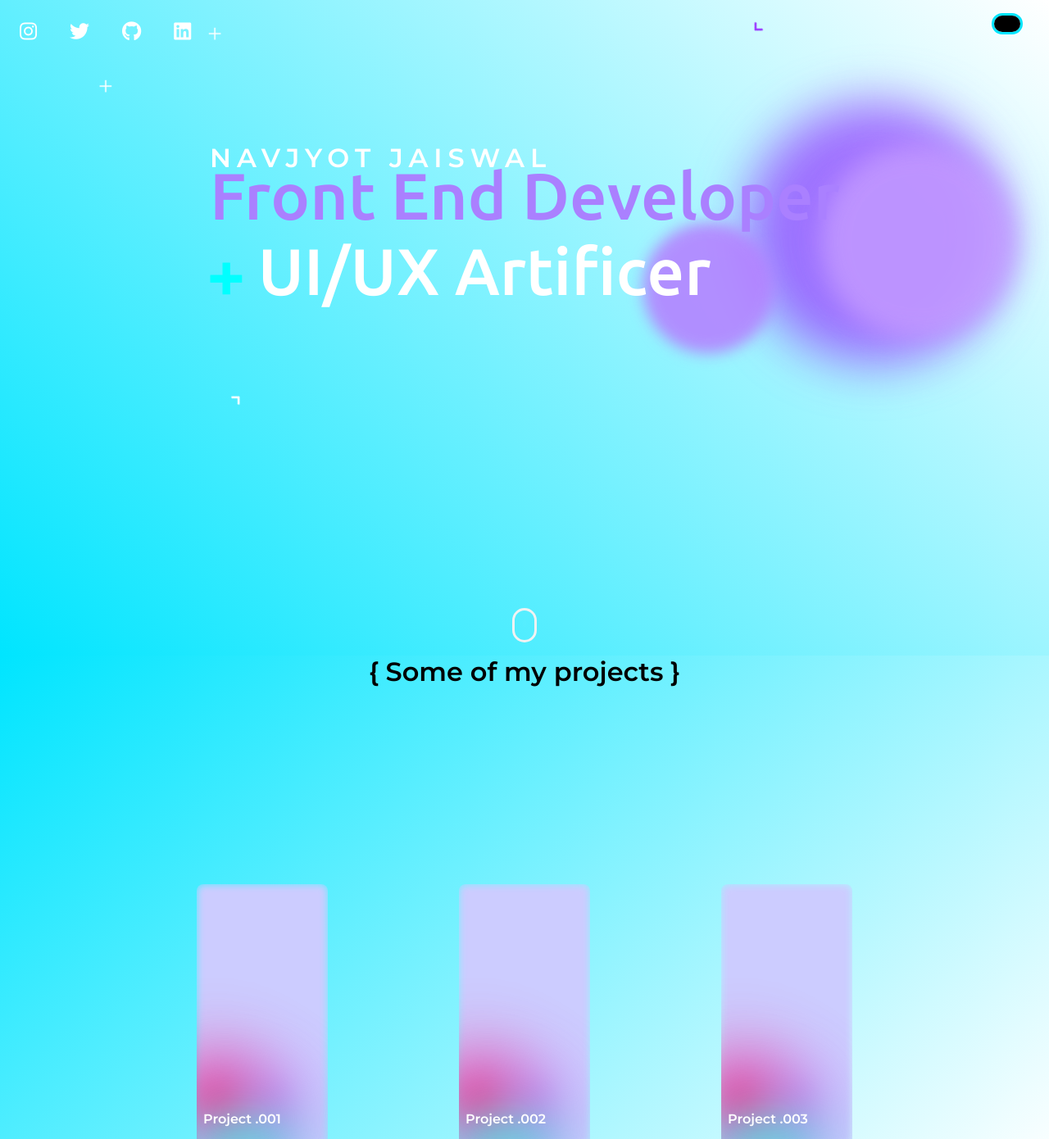
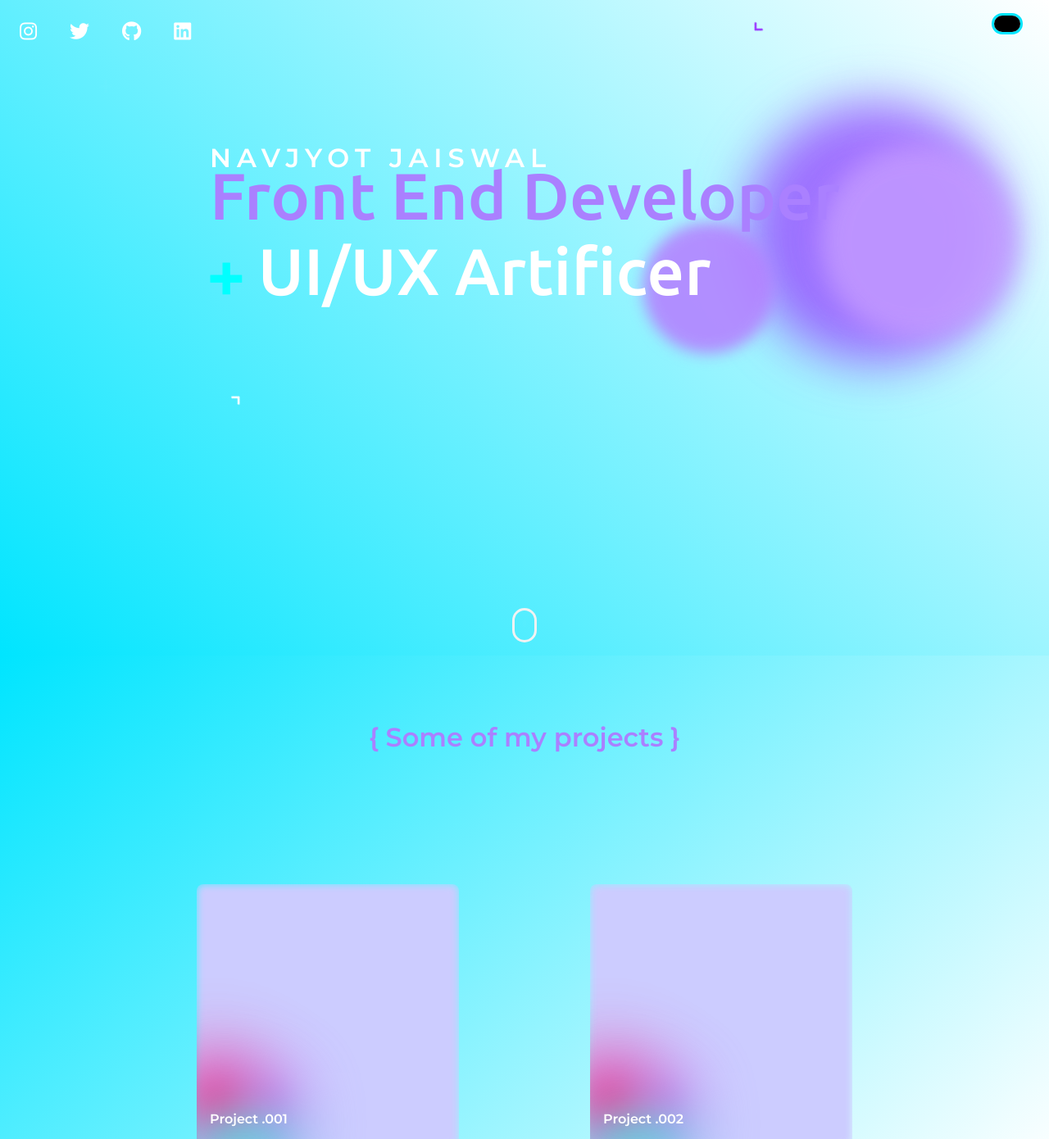
Before and after one commit to styp3r/naviportfolio, a React (Create React App) app: page / in a window 1280 px wide. Shown: the top 1390 px of the page at 82% size. Built offline with nearby package versions, Linux system fonts and the light colour scheme.

Commit message:
Adds disappearing animation to both hero crosses and also lowers position of work title

```diff
--- a/src/index.css
+++ b/src/index.css
@@ -121,7 +121,7 @@ code {
   left: 0;
   top: -10vmin;
   transform: rotate(45deg);
-  animation: 1s 0.5s crossReveal, 0.5s 1s crossRight, 0.5s 2s crossLeft;
+  animation: 1s 0.5s crossReveal, 0.5s 1s crossRight, 0.5s 2s crossLeft, 1s 5s crossDisappear;
   animation-fill-mode: forwards;
 }
 
@@ -161,11 +161,20 @@ code {
   }
 }
 
+@keyframes crossDisappear{
+  0%{
+    opacity: 1;
+  }
+  100%{
+    opacity: 0;
+  }
+}
+
 #heroCross1{
   position: absolute;
   top: -5vmin;
   left: 18.5vmax;
-  animation: 0.5s 2s cross1Down;
+  animation: 0.5s 2s cross1Down, 1s 5s cross1Disappear;
   animation-fill-mode: forwards;
 }
 
@@ -175,6 +184,15 @@ code {
   }
   100%{
     top: 2vmin;
+  }
+}
+
+@keyframes cross1Disappear{
+  0%{
+    opacity: 1;
+  }
+  100%{
+    opacity: 0;
   }
 }
 
@@ -496,13 +514,15 @@ code {
 }
 
 #workTitle{
+  color: #aa80ff;
   margin: 0;
+  transform: translateY(5rem);
 }
 
 #ProjectItemContainer{
   position: relative;
   top: 10rem;
-  width: 10rem;
+  width: 20rem;
   height: 20rem;
   display: inline-block;
   margin: 5rem;
@@ -514,7 +534,7 @@ code {
 #itemTitle{
   position: absolute;
   bottom: 0.5rem;
-  left: 0.5rem;
+  left: 1rem;
   width: 7rem;
   color: #ffffff;
   text-align: left;
```
